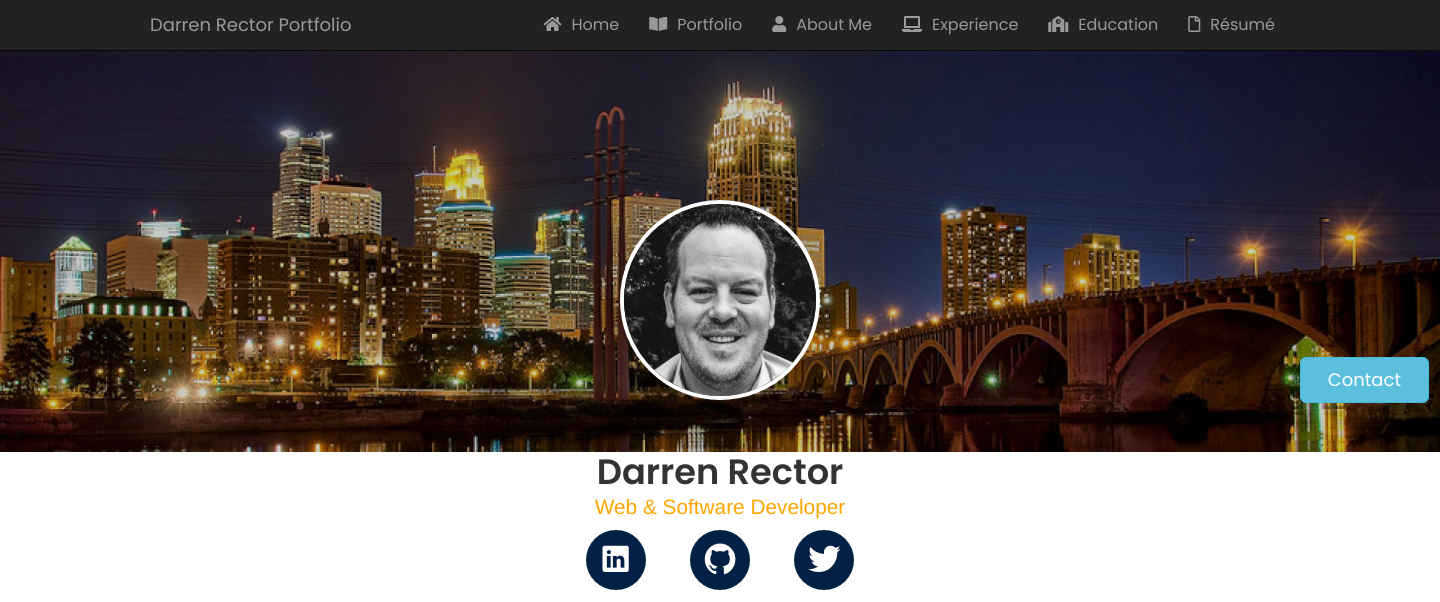
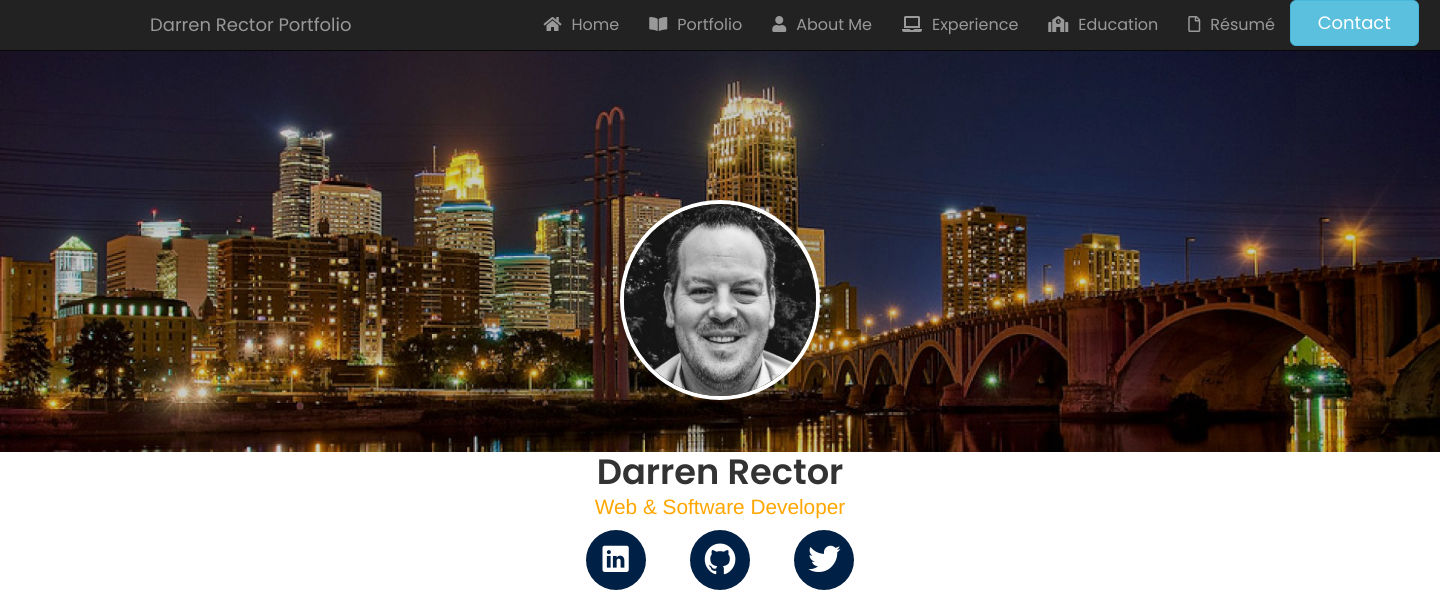
Before and after one commit to darrenrector91/html_resume, a PHP site: page /index.html in a window 1440 px wide. Shown: the top 602 px of the page. Run offline with PHP 8.4, Linux system fonts and the light colour scheme; some libraries are stand-ins or nearby versions; some web fonts are replaced.

Commit message:
adjusted loctaion of contact me button

```diff
--- a/css/form.css
+++ b/css/form.css
@@ -40,10 +40,10 @@ body {
     transform-origin: top left;
 }
 
-.contact-button {
+/* .contact-button {
 	position: absolute;
     left: 344mm;
     bottom: 105mm;
     z-index: 9999;
     width: 34mm;
-}
+} */
--- a/css/styles.css
+++ b/css/styles.css
@@ -138,8 +138,8 @@ b.max-bold{ font-weight: 700; }
 
 .contact-button {
 	position: absolute;
-    left: 344mm;
-    bottom: 105mm;
+    /* left: 344mm; */
+    /* bottom: 105mm; */
     z-index: 9999;
     width: 34mm;
 }
--- a/index.html
+++ b/index.html
@@ -45,6 +45,7 @@
 					<li><a href="#work"><i class="fas fa-laptop" style="margin-right: 10px;"></i>Experience</a></li>
 					<li><a href="#education"><i class="fas fa-school" style="margin-right: 10px;"></i>Education</a></li>
 					<li><a href="cv/resume.pdf" target="_blank"><i class="far fa-file" style="margin-right: 10px;"></i>Résumé</a></li>
+					<button type="button" class="btn btn-info btn-lg turned-button contact-button" data-toggle="modal" data-target="#myModal">Contact</button>
 				</ul>
 			</div>
 		</div>
@@ -85,7 +86,7 @@
 	<div id="portfolio"></div>
 	<section class="portfolio-section section">
 		<div class="container">
-			<button type="button" class="btn btn-info btn-lg turned-button contact-button" data-toggle="modal" data-target="#myModal">Contact</button>
+
 			<div class="row">
 				<!-- <div class="col-sm-16"> -->
 				<div class="col-sm-2">
```
